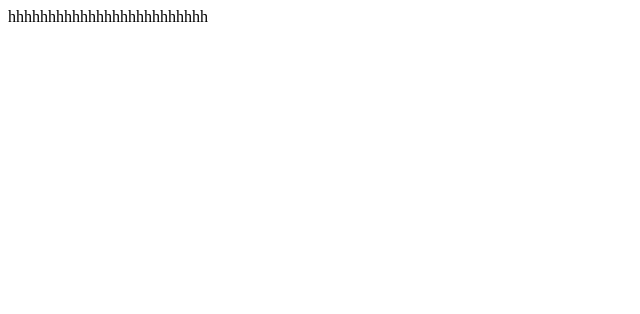
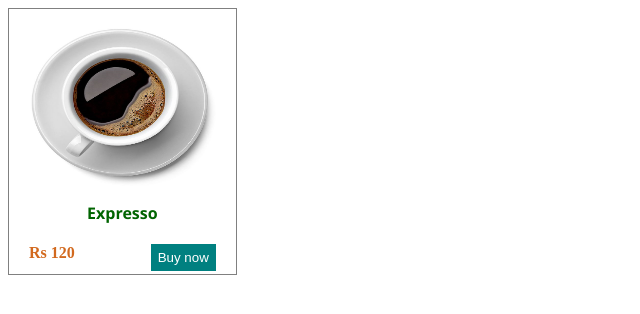
Before and after one commit to cantcreate/Restaurant, a plain HTML site: page menu.html in a window 1280 px wide. Shown: the whole page, without its empty margins (0-640 px from the left). Drawn offline with Linux system fonts and the light colour scheme.

Commit message:
menu page

```diff
--- /dev/null
+++ b/menu.css
@@ -0,0 +1,37 @@
+.box {
+    height: 7cm;
+    width: 6cm;
+    border: 1px solid grey;
+    text-align: center;
+}
+.img img {
+    height: 5cm;
+    width: 5cm;
+}
+.box .desc {
+    font-family: 'Segoe UI', Tahoma, Geneva, Verdana, sans-serif;
+    font-weight: 800;
+    color: darkgreen;
+}
+.mao {
+    display: flex;
+    justify-content: space-between;
+    padding-top: 20px;
+}
+.price {
+    padding-left: 20px;
+    color: chocolate;
+    font-weight: 700;
+}
+button {
+    margin-right: 20px;
+    margin-bottom: 10px;
+    border: 1px solid teal;
+    background-color: teal;
+    color: white;
+    padding-top: 5px;
+    padding-bottom: 5px;
+ }
+ button:hover {
+    transform: scale(1.2);
+ }
--- a/menu.html
+++ b/menu.html
@@ -1 +1,22 @@
-hhhhhhhhhhhhhhhhhhhhhhhhh
+<!DOCTYPE html>
+<html lang="en">
+<head>
+    <meta charset="UTF-8">
+    <meta name="viewport" content="width=device-width, initial-scale=1.0">
+    <title>Pukuli Cafe</title>
+    <link rel="stylesheet" href="menu.css">
+</head>
+<body>
+    <div class="box">
+        <div class="img">
+            <img src="image/expresso.png" alt="Expresso">
+        </div>
+        <div class="desc">Expresso</div>
+        <div class="mao">
+            <div class="price">Rs 120</div>
+            <button>Buy now</button>
+        </div>
+    </div>
+
+</body>
+</html>
```
Also changed, not shown: image/expresso.png (added).
